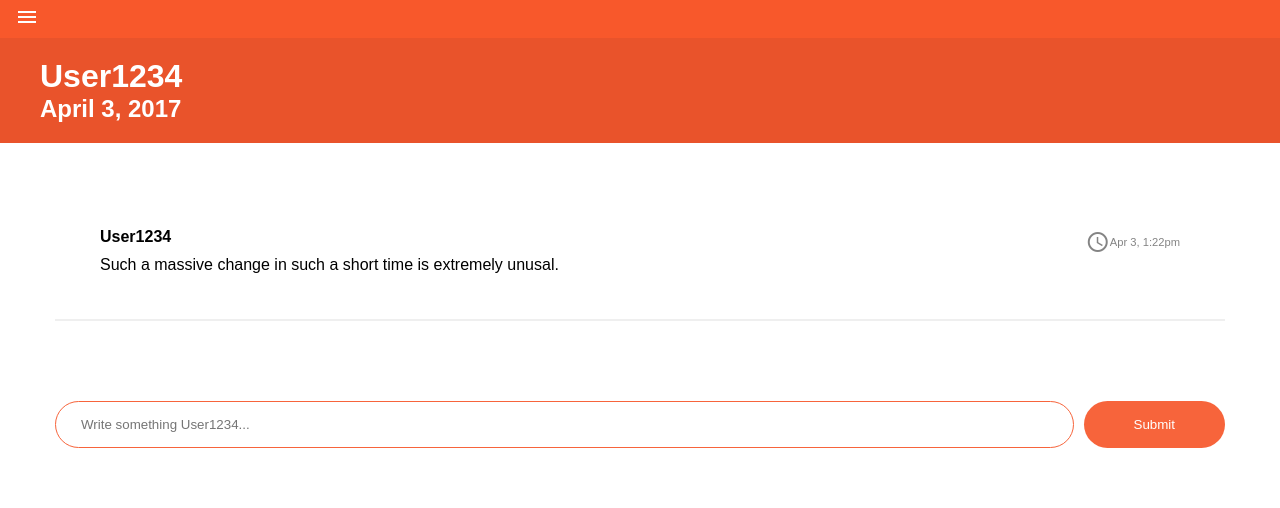
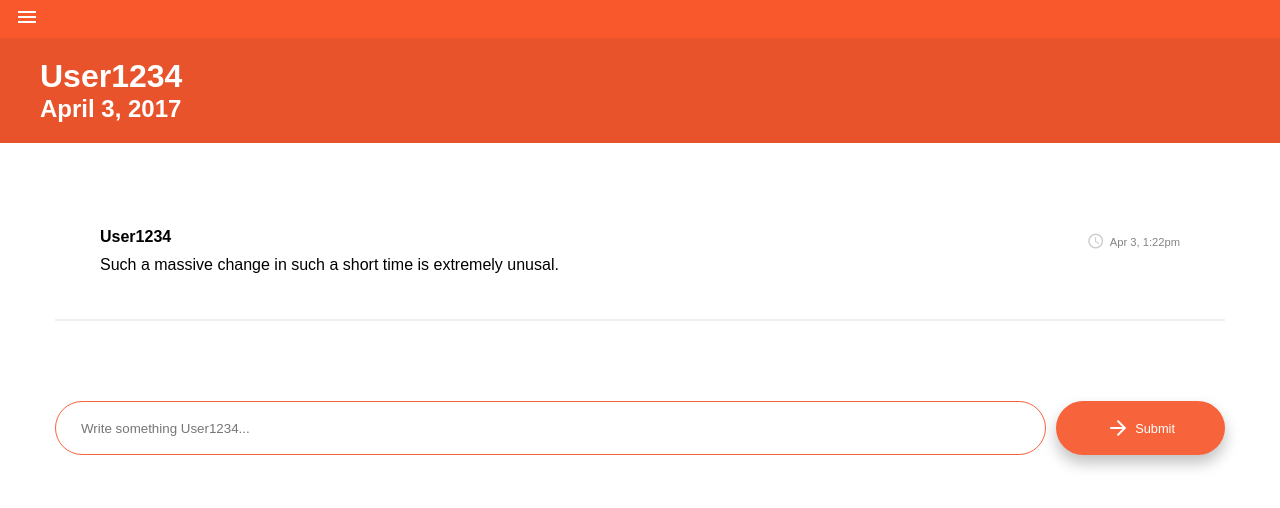
Before and after one commit to sceendy/simple-chat, an Angular app: page / in a window 1280 px wide. Shown: the top 508 px of the page. Built offline with nearby package versions, Linux system fonts and the light colour scheme; a web font is replaced by a local one.

Commit message:
added icons and adjust font size

```diff
--- a/src/app/message-input/message-input.component.html
+++ b/src/app/message-input/message-input.component.html
@@ -1,6 +1,8 @@
 <div class="container">
   <form class="message-form__inline">
     <input class="message-form__input" placeholder="Write something User1234..." />
-    <button type="submit" class="message-form__btn">Submit</button>
+    <button type="submit" class="btn message-form__btn">
+      <i class="material-icons">arrow_forward</i> <div>Submit</div>
+    </button>
   </form>
 </div>
--- a/src/app/message-input/message-input.component.scss
+++ b/src/app/message-input/message-input.component.scss
@@ -15,9 +15,12 @@ $orange-light: #F7643B;
 }
 
 .message-form__btn {
+  align-items: center;
   background-color: $orange-light;
   border: 0;
   border-radius: 3em;
+  box-shadow: 0px 8px 15px #c1c1c1;
   color: #fff;
+  display: flex;
   padding: 15px 50px;
 }
--- a/src/app/messages/messages.component.scss
+++ b/src/app/messages/messages.component.scss
@@ -15,6 +15,11 @@
     flex-wrap: wrap;
     justify-content: space-between;
     padding: 45px;
+  }
+  .material-icons {
+    color: #cecece;
+    font-size: 1.6em;
+    margin-right: 5px;
   }
 }
 
--- a/src/styles.scss
+++ b/src/styles.scss
@@ -2,6 +2,7 @@
 
 body, html {
   font-family: 'Inter UI', sans-serif;
+  font-size: 1em;
   margin: 0;
   padding: 0;
 }
@@ -11,6 +12,14 @@ body, html {
   max-width: 1200px;
 }
 
+//// COMPONENTS
+
+.btn {
+  font-size: 0.8em;
+  .material-icons {
+    margin-right: 5px;
+  }
+}
 //// UTILITIES
 
 .u--no-margin {
```
